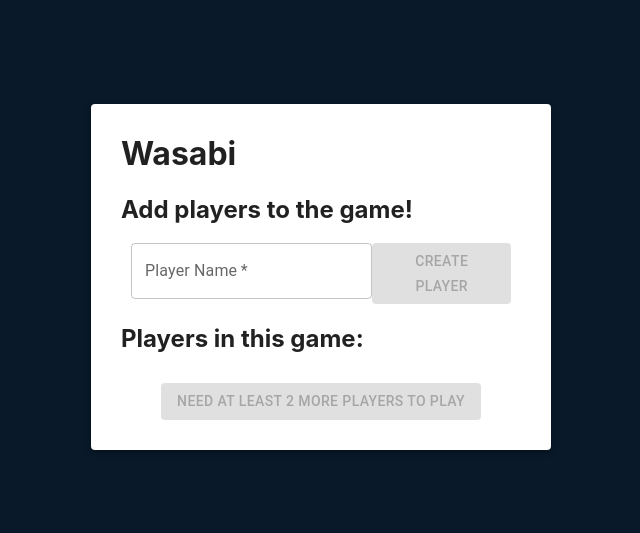
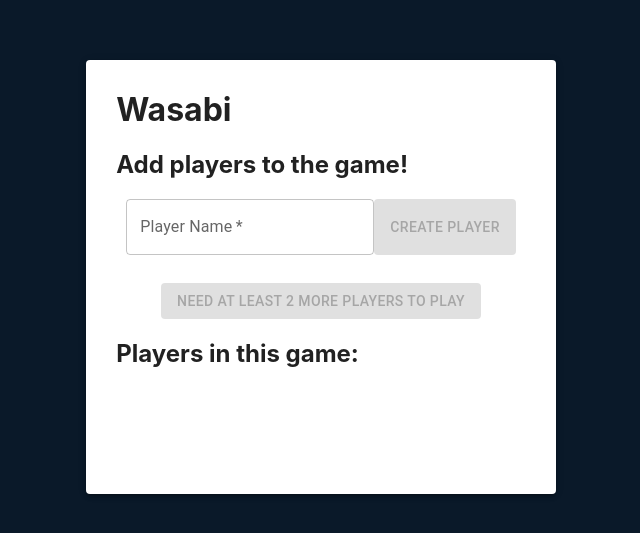
Before and after one commit to szwo/wasabi, a React (Create React App) app: page / in a window 1280 px wide. Shown: the part 123-656 px from the top of the page, without its empty margins (319-959 px from the left). Built offline with nearby package versions, Linux system fonts and the light colour scheme.

Commit message:
Add minimum height for players list

```diff
--- a/src/components/Setup/setup.component.tsx
+++ b/src/components/Setup/setup.component.tsx
@@ -84,6 +84,13 @@ const Setup: FC<SetupProps> = (props: SetupProps) => {
                             Create Player
                         </Button>
                     </div>
+                    <div className="setup--submit-container">
+                        <Button variant="contained" color="success" onClick={showGame} disabled={minimumPlayersMet}>
+                            {minimumPlayersMet
+                                ? `Need at least ${2 - playerIds.length} more players to play`
+                                : 'Start Game!'}
+                        </Button>
+                    </div>
                     <div className="setup--players-list">
                         <h2>Players in this game:</h2>
                         <ol>
@@ -91,13 +98,6 @@ const Setup: FC<SetupProps> = (props: SetupProps) => {
                                 <li>{playerId}</li>
                             ))}
                         </ol>
-                    </div>
-                    <div className="setup--submit-container">
-                        <Button variant="contained" color="success" onClick={showGame} disabled={minimumPlayersMet}>
-                            {minimumPlayersMet
-                                ? `Need at least ${2 - playerIds.length} more players to play`
-                                : 'Start Game!'}
-                        </Button>
                     </div>
                 </div>
             </Paper>
--- a/src/components/Setup/setup.styles.scss
+++ b/src/components/Setup/setup.styles.scss
@@ -7,7 +7,7 @@
 
 .setup--form-container {
     margin: 30px;
-    width: 400px;
+    min-width: 400px;
 }
 
 .setup--input-container {
@@ -19,6 +19,10 @@
 
 .setup--submit-container {
     display: flex;
-    margin-top: 30px;
+    margin-top: 28px;
     justify-content: center;
 }
+
+.setup--players-list {
+    min-height: 125px;
+}
```
